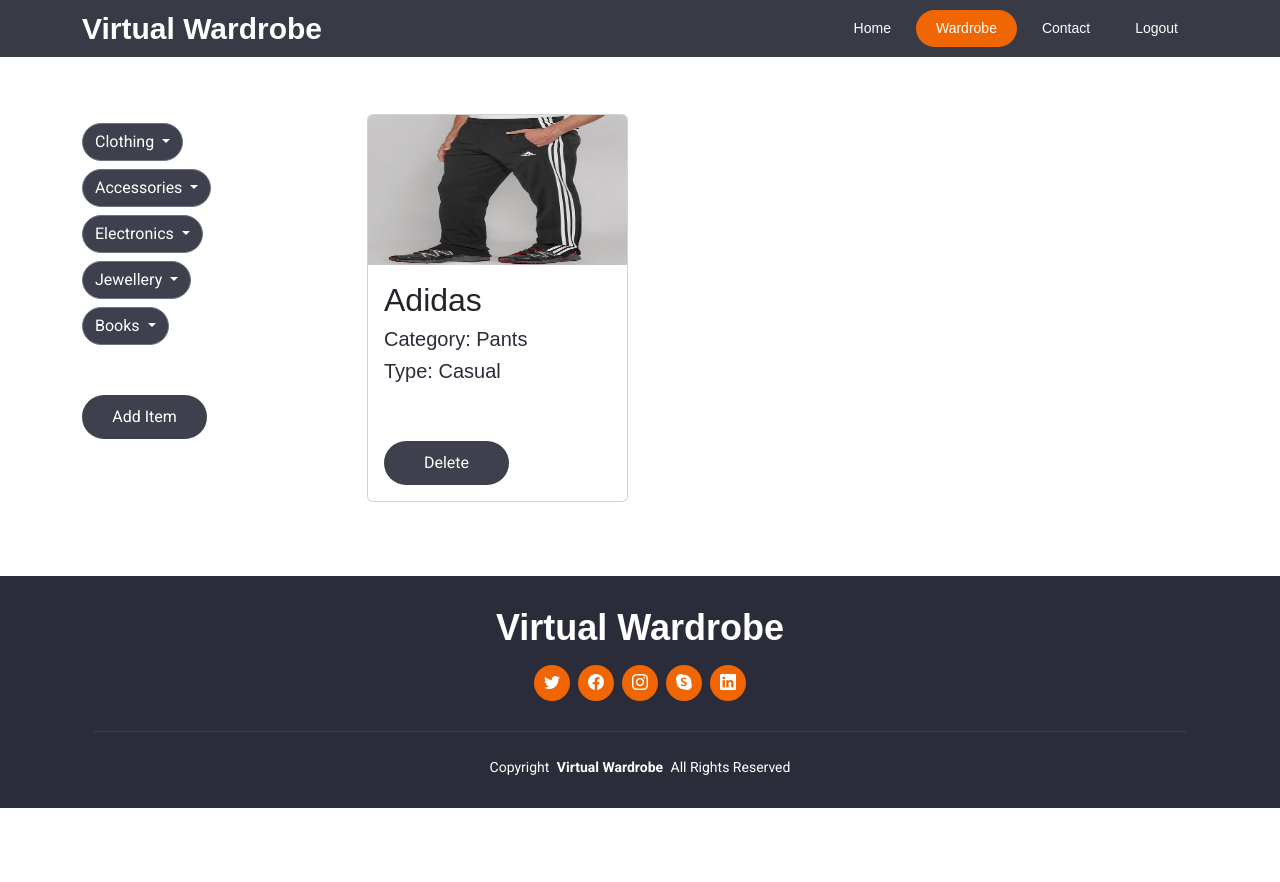
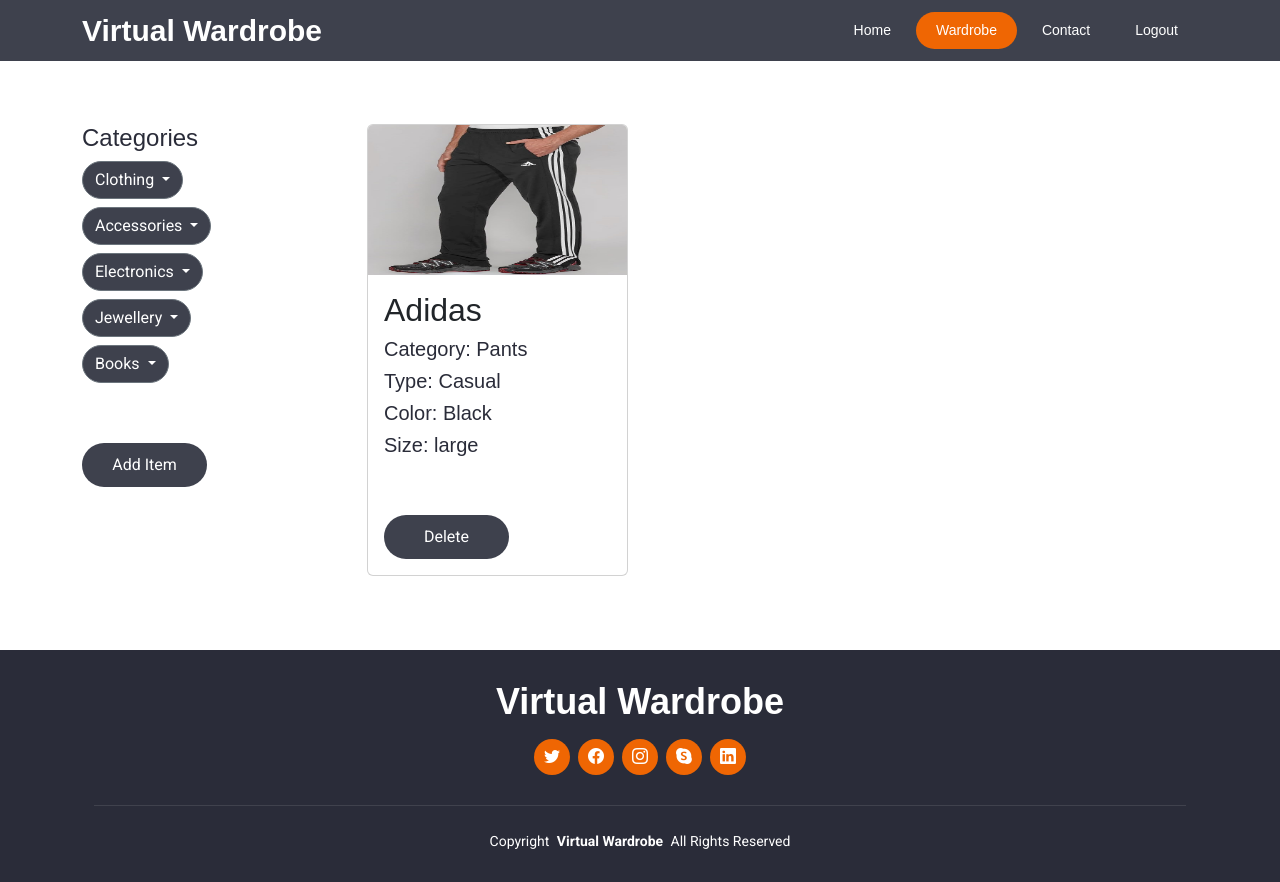
Before and after one commit to anirudh-248/bnb_hackathon, a Django app: page /wardrobe/Pants in a window 1280 px wide. Before the commit the page ends 808 px from the top, so only its background shows below. Run offline with Django 5.2, Linux system fonts and the light colour scheme; a user stored in the database is signed in; data comes from the database, SQL or seed files in the repository; both versions use the stored data as it was after the commit; some libraries are stand-ins or nearby versions.

Commit message:
updated wardrobe page

```diff
--- a/templates/wardrobe_items.html
+++ b/templates/wardrobe_items.html
@@ -21,9 +21,33 @@
     <link href="{% static 'assets/vendor/swiper/swiper-bundle.min.css' %}" rel="stylesheet">
     <!-- Main CSS File -->
     <link href="{% static 'assets/css/main.css' %}" rel="stylesheet">
+
+    <style>
+
+        html, body {
+            height: 100%;
+            margin: 0;
+        }
+
+        body {
+            display: flex;
+            flex-direction: column;
+        }
+
+        .container {
+            flex: 1; /* Makes the main content grow and take available space */
+        }
+
+        footer {
+            background-color: #343a40; /* Change as needed */
+            color: white; /* Change as needed */
+        }
+
+    </style>
+
 </head>
 <body>
-    <header id="header" class="header d-flex align-items-center fixed-top" style="background-color: rgba(56,58,70,255);">
+    <header id="header" class="header d-flex align-items-center fixed-top" style="background-color: rgba(62,65,77,255); padding-bottom: 12px; padding-top: 12px;">
         <div class="container-fluid container-xl position-relative d-flex align-items-center justify-content-between">
 
           <a href="/" class="logo d-flex align-items-center">
@@ -48,10 +72,10 @@
     <div class="container mt-4">
         <div class="row">
             <div class="col-md-3">
-                <div class="sidebar">
+                <div class="sidebar" style="margin-top: 100px;">
                     <h4>Categories</h4>
-                    <div class="dropdown" style="margin-top: 70px;">
-                        <button class="btn btn-secondary dropdown-toggle" type="button" id="clothingDropdown" data-bs-toggle="dropdown" aria-expanded="false" style="border-radius: 25px; background-color: #3e414d;">
+                    <div class="dropdown">
+                        <button class="btn btn-secondary dropdown-toggle" type="button" id="clothingDropdown" data-bs-toggle="dropdown" aria-expanded="false" style="border-radius: 25px; background-color: rgba(62,65,77,255);" onmouseover="this.style.backgroundColor='#ef6603';" onmouseout="this.style.backgroundColor='rgba(62,65,77,255)';">
                             Clothing
                         </button>
                         <ul class="dropdown-menu" aria-labelledby="clothingDropdown" style="border-radius: 25px;">
@@ -63,7 +87,7 @@
                         </ul>
                     </div>
                     <div class="dropdown mt-2">
-                        <button class="btn btn-secondary dropdown-toggle" type="button" id="accessoriesDropdown" data-bs-toggle="dropdown" aria-expanded="false" style="border-radius: 25px; background-color: #3e414d;">
+                        <button class="btn btn-secondary dropdown-toggle" type="button" id="accessoriesDropdown" data-bs-toggle="dropdown" aria-expanded="false" style="border-radius: 25px; background-color: #3e414d;" onmouseover="this.style.backgroundColor='#ef6603';" onmouseout="this.style.backgroundColor='rgba(62,65,77,255)';">
                             Accessories
                         </button>
                         <ul class="dropdown-menu" aria-labelledby="accessoriesDropdown" style="border-radius: 25px;">
@@ -75,7 +99,7 @@
                         </ul>
                     </div>
                     <div class="dropdown mt-2">
-                        <button class="btn btn-secondary dropdown-toggle" type="button" id="electronicsDropdown" data-bs-toggle="dropdown" aria-expanded="false" style="border-radius: 25px; background-color: #3e414d;">
+                        <button class="btn btn-secondary dropdown-toggle" type="button" id="electronicsDropdown" data-bs-toggle="dropdown" aria-expanded="false" style="border-radius: 25px; background-color: #3e414d;" onmouseover="this.style.backgroundColor='#ef6603';" onmouseout="this.style.backgroundColor='rgba(62,65,77,255)';">
                             Electronics
                         </button>
                         <ul class="dropdown-menu" aria-labelledby="electronicsDropdown" style="border-radius: 25px;">
@@ -85,7 +109,7 @@
                         </ul>
                     </div>
                     <div class="dropdown mt-2">
-                        <button class="btn btn-secondary dropdown-toggle" type="button" id="jewelleryDropdown" data-bs-toggle="dropdown" aria-expanded="false" style="border-radius: 25px; background-color: #3e414d;">
+                        <button class="btn btn-secondary dropdown-toggle" type="button" id="jewelleryDropdown" data-bs-toggle="dropdown" aria-expanded="false" style="border-radius: 25px; background-color: #3e414d;" onmouseover="this.style.backgroundColor='#ef6603';" onmouseout="this.style.backgroundColor='rgba(62,65,77,255)';">
                             Jewellery
                         </button>
                         <ul class="dropdown-menu" aria-labelledby="jewelleryDropdown" style="border-radius: 25px;">
@@ -95,7 +119,7 @@
                         </ul>
                     </div>
                     <div class="dropdown mt-2">
-                        <button class="btn btn-secondary dropdown-toggle" type="button" id="booksDropdown" data-bs-toggle="dropdown" aria-expanded="false" style="border-radius: 25px; background-color: #3e414d;">
+                        <button class="btn btn-secondary dropdown-toggle" type="button" id="booksDropdown" data-bs-toggle="dropdown" aria-expanded="false" style="border-radius: 25px; background-color: #3e414d;" onmouseover="this.style.backgroundColor='#ef6603';" onmouseout="this.style.backgroundColor='rgba(62,65,77,255)';">
                             Books
                         </button>
                         <ul class="dropdown-menu" aria-labelledby="booksDropdown" style="border-radius: 25px;">
@@ -104,7 +128,7 @@
                             <li><a class="dropdown-item" href="/wardrobe/Biography">Biography</a></li>
                         </ul>
                     </div>
-                    <a href="/wardrobe/add/add-item" ><button class="add-item" style="border: none; margin-bottom: 50px;">Add Item</button></a>
+                    <a href="/wardrobe/add/add-item" ><button class="add-item" style="border: none; margin-top: 60px;">Add Item</button></a>
                 </div>
             </div>
             <div class="col-md-9">
@@ -112,12 +136,14 @@
                     {% if items %}
                         {% for item in items %}
                             <div class="col-md-4 mb-4">
-                                <div class="card" style="margin-top: 90px;">
+                                <div class="card" style="margin-top: 100px;">
                                     <img class="card-img-top" src="{{ item.banner.url }}" style="height: 150px;" alt="Card image cap">
                                     <div class="card-body">
                                         <h2 class="card-title">{{ item.brand }}</h2>
                                         <h5>Category: {{ item.category }}</h5>
                                         <h5>Type: {{item.type}}</h5>
+                                        <h5>Color: {{item.color}}</h5>
+                                        <h5>Size: {{item.size}}</h5>
                                         <form action="{% url 'delete' item.id %}" method="POST">
                                             {% csrf_token %}
                                             <button type="submit" class="add-item" style="border: none;">Delete</button>
@@ -126,6 +152,11 @@
                                 </div>
                             </div>
                         {% endfor %}
+                        {% if items|length > 5 %}
+                            <script>
+                                alert("You have too many clothes! Consider donating some.");
+                            </script>
+                        {% endif %}
                     {% else %}
                         <div class="col-md-4 mb-4" style="margin-top: 90px;">
                             <h2>No {{name}} added.</h2>
```
Also changed, not shown: templates/wardrobe.html (+34 -5 lines), db.sqlite3, media/uploads/adidas-pant_4vT4ngn.jpg (added), media/uploads/adidas-pant_BTRLbkQ.jpg (added), media/uploads/adidas-pant_YWa6Pxg.jpg (added), media/uploads/adidas-pant_cZKIYqq.jpg (added), media/uploads/nike-pant_SDy9y1s.jpg (added), media/uploads/nike-shirt_PPJlIur.jpg (added), media/uploads/nike-shirt_SkFjcYQ.jpg (added).
